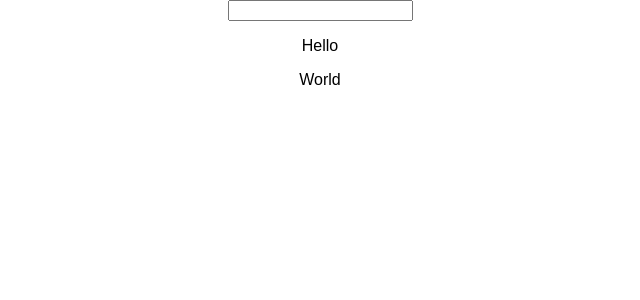
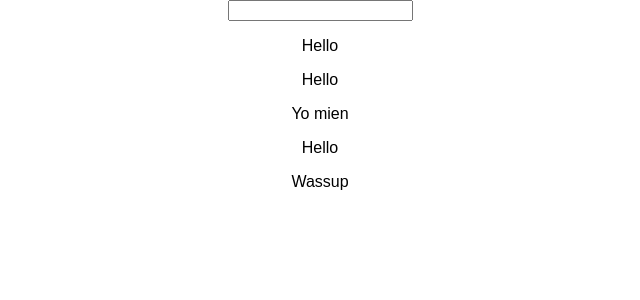
Before and after one commit to hoshikitsunoda/react-practice, a React (Create React App) app in the folder react-assignment-1/assignment-1/: page / in a window 1280 px wide. Shown: the top 300 px of the page, without its empty margins (320-960 px from the left). Built offline with nearby package versions, Linux system fonts and the light colour scheme.

Commit message:
Added multiple UserOutput components to App.js.

```diff
--- a/react-assignment-1/assignment-1/src/App.js
+++ b/react-assignment-1/assignment-1/src/App.js
@@ -9,6 +9,8 @@ class App extends Component {
       <div className="App">
         <UserInput />
         <UserOutput />
+        <UserOutput> Yo mien </UserOutput>
+        <UserOutput> Wassup </UserOutput>
       </div>
     );
   }
--- a/react-assignment-1/assignment-1/src/UserOutput/UserOutput.js
+++ b/react-assignment-1/assignment-1/src/UserOutput/UserOutput.js
@@ -1,10 +1,10 @@
 import React from 'react'
 
-const UserOutput = () => {
+const UserOutput = (props) => {
   return (
     <div>
       <p>Hello</p>
-      <p>World</p>
+      <p>{props.children}</p>
     </div>
   )
 }
```
